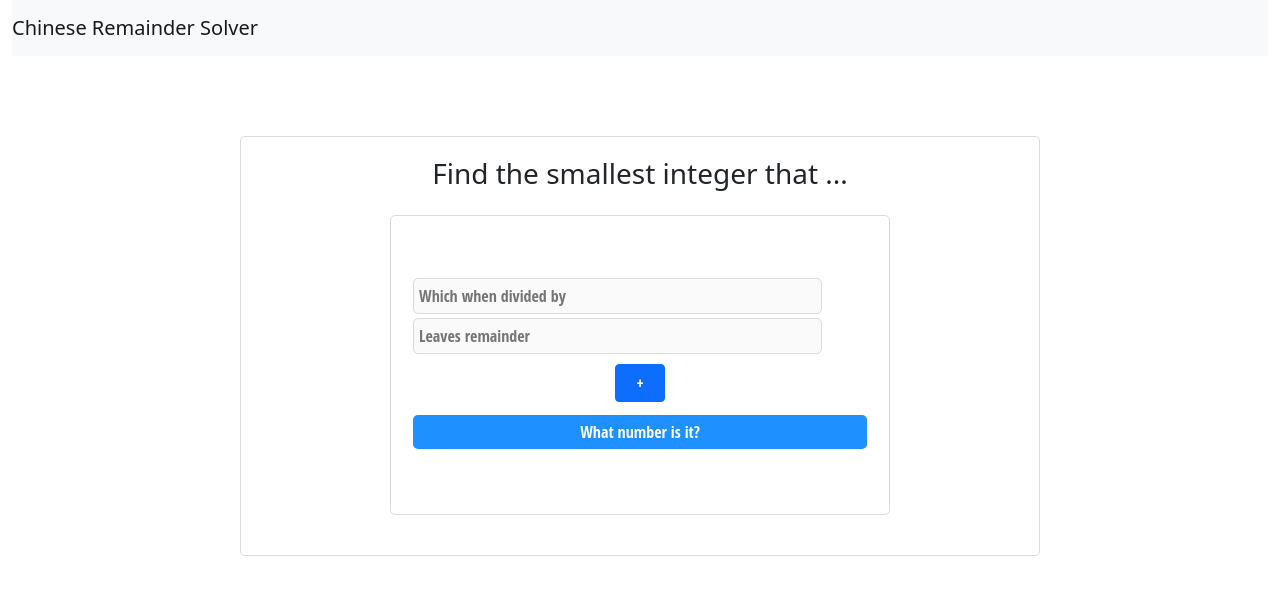
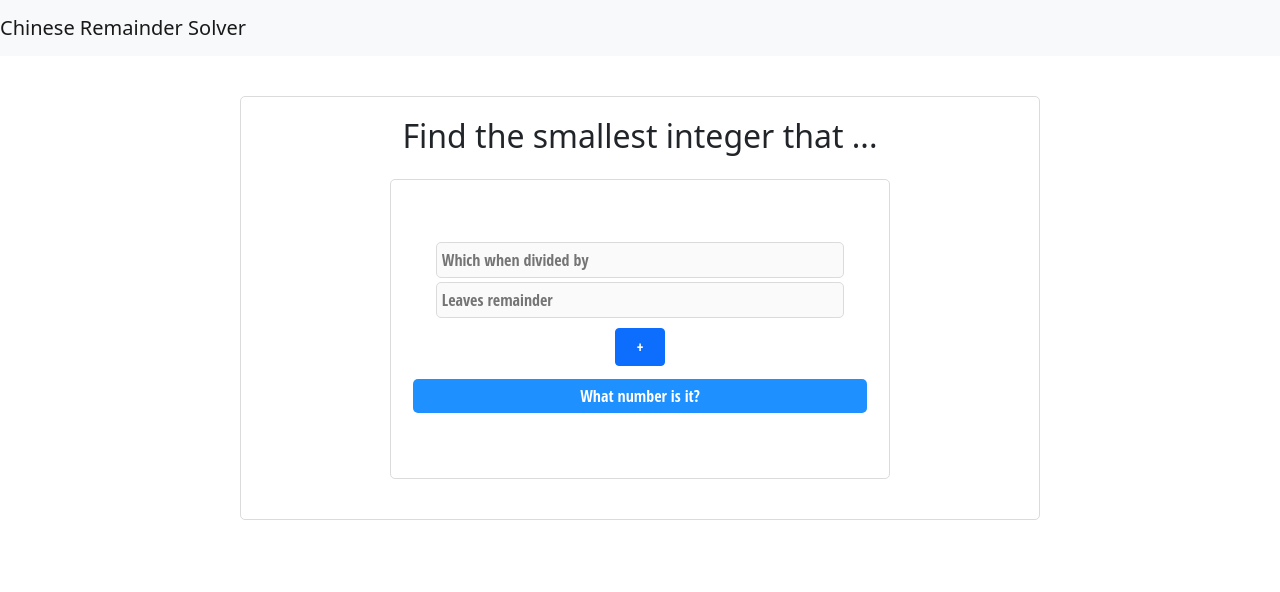
Before and after one commit to rahmahkn/React-ChineseRemainderSolver, a React (Create React App) app in the folder my-app/: page / in a window 1280 px wide. Shown: the top 592 px of the page. Built offline with nearby package versions, Linux system fonts and the light colour scheme.

Commit message:
Fixing some bugs

```diff
--- a/my-app/src/App.js
+++ b/my-app/src/App.js
@@ -5,32 +5,16 @@ import Page from './components/Page/Page'
 
 function App() {
   return (
-    // <div className="App">
-    //   <header className="App-header">
-    //     <img src={logo} className="App-logo" alt="logo" />
-    //     <p>
-    //       uyy <code>src/App.js</code> and save to reload.
-    //     </p>
-    //     <a
-    //       className="App-link"
-    //       href="https://reactjs.org"
-    //       target="_blank"
-    //       rel="noopener noreferrer"
-    //     >
-    //       Learn React
-    //     </a>
-    //   </header>
-    // </div>
-    <div className="container-fluid">
+    <div>
       <nav className="navbar navbar-light bg-light">
-        <a className="navbar-brand">Chinese Remainder Solver</a>
+        <a className="navbar-brand">
+          Chinese Remainder Solver
+        </a>
       </nav>
-
-      <Page></Page>
+      <div className="container-fluid">
+        <Page></Page>
+      </div>
     </div>
-
-
-
   );
 }
 
--- a/my-app/src/components/Form/Form.js
+++ b/my-app/src/components/Form/Form.js
@@ -1,6 +1,5 @@
 import React from 'react';
 import './form.css';
-import * as Process from '../../processing/Solve';
 
 class Form extends React.Component {
     constructor(props) {
@@ -41,13 +40,16 @@ class Form extends React.Component {
         this.setState({remainder: parseInt(event.target.value)});
     }
 
-    handleAddSubmit(event) {
-        alert('Input: ' + this.state.divider + this.state.remainder );
+    handleAddSubmit() {
         var newList = this.state.lists;
-        if (this.state.lists.indexOf([this.state.divider, this.state.remainder]) === -1) {
-            newList.push([this.state.divider, this.state.remainder]);
-            this.setState({lists: newList});
-            this.setState({divider: '', remainder: ''});
+        if (this.state.divider === '' || this.state.remainder === '') {
+            alert('Input is not completed!');
+        } else {
+            if (this.state.lists.indexOf([this.state.divider, this.state.remainder]) === -1) {
+                newList.push([this.state.divider, this.state.remainder]);
+                this.setState({lists: newList});
+                this.setState({divider: '', remainder: ''});
+            }
         }
     }
 
--- a/my-app/src/components/Form/form.css
+++ b/my-app/src/components/Form/form.css
@@ -18,9 +18,12 @@
     align-self: center;
 }
 
+form {
+    text-align: center;
+}
+
 input {
     width: 90%;
-    margin: 0 auto;
     border: 1px solid #dbdbdb;
     padding: 5px;
     margin: 2px 0;
--- a/my-app/src/components/Page/Page.js
+++ b/my-app/src/components/Page/Page.js
@@ -6,7 +6,7 @@ import * as Convert from '../../processing/Convert';
 class Page extends React.Component {
     constructor(props) {
         super(props);
-        this.state = {result: 0, showResult: false};
+        this.state = {result: '', showResult: false};
         this.alertResult = this.alertResult.bind(this);
     }
 
@@ -14,7 +14,7 @@ class Page extends React.Component {
         var solution = Convert.chineseStep(listFromForm);
         this.setState({result: solution});
 
-        if (this.state.list !== []) {
+        if (this.state.result !== '') {
             this.setState({showResult: true});
         } else {
             this.setState({showResult: false});
@@ -23,14 +23,30 @@ class Page extends React.Component {
 
     render() {
         return (
-            <div className='div-page'>
-                <h3>Find the smallest integer that ... </h3>
-                <Form alertResult={(listFromForm) => this.alertResult(listFromForm)}></Form>
-
-                <div>
-                    {this.state.showResult &&  this.state.result}
+            <div>
+                <div className='div-page'>
+                    <h2>Find the smallest integer that ... </h2>
+                    <Form alertResult={(listFromForm) => this.alertResult(listFromForm)}></Form>
                 </div>
 
+                {this.state.showResult ?
+                    <div className='div-page'>
+                        <h1>General Solution</h1>
+                        <p>In general, solution for linear congruence system is</p>
+                        <div className='general-center'>
+                            <p><b>x = a<sub>1</sub>M<sub>1</sub>y<sub>1</sub> +
+                                a<sub>2</sub>M<sub>2</sub>y<sub>2</sub> +
+                                a<sub>3</sub>M<sub>3</sub>y<sub>3</sub> + ... +
+                                a<sub>n</sub>M<sub>n</sub>y<sub>n</sub>
+                            </b></p>
+
+                            <p>with:</p>
+                            <p>M<sub>k</sub> is multiplication of all modulus, except m<sub>k</sub></p>
+                            <p>y<sub>k</sub> is inversion of M<sub>k</sub> in modulus m<sub>k</sub></p>
+                        </div>
+                        {this.state.result}
+                    </div>
+                : ''}
             </div>
         )
     }
--- a/my-app/src/components/Page/page.css
+++ b/my-app/src/components/Page/page.css
@@ -8,11 +8,11 @@
     border: 1px solid #dbdbdb;
     border-radius: 5px;
     padding: 20px;
-    margin-top: 10vh;
+    margin-top: 5vh;
     background-color: white;
 }
 
-h3 {
+h2 {
     text-align: center;
 }
 
@@ -20,3 +20,7 @@ h3 {
     margin: 0 auto;
     width: 500px !important;
 }
+
+.general-center {
+    text-align: center;
+}
--- a/my-app/src/processing/Convert.js
+++ b/my-app/src/processing/Convert.js
@@ -7,18 +7,18 @@ export function chineseStep(list_of_n_r) {
     const array_y = Solve.chineseLists(list_of_n_r).arr_y;
     const array_M = Solve.chineseLists(list_of_n_r).arr_M;
 
-    var steps = '<div><h1>Linear Congruence System</h1>';
+    var steps = '<br><h1>Problem Solution</h1><h3>Linear Congruence System</h3>';
 
     var count = 1;
     for (let n_r of list_of_n_r) {
-        steps += ('<p>x ≡ ' + n_r[1] + ' (mod ' + n_r[0] + '); a<sub>'+count+'</sub> = ' + n_r[1] + '</p>');
+        steps += ('<p>x ≡ ' + n_r[1] + ' (mod ' + n_r[0] + '); a<sub>'+count+'</sub> = ' + n_r[1] + '; m<sub>'+count+'</sub> = ' + n_r[0] +'</p>');
         count++;
     }
 
-    steps += '<h1>Calculate m</h1>';
+    steps += '<br><h3>Calculate m</h3>';
     steps += ('<p>m = '+howCalculated(list_of_n_r, "M", count-1)+' = '+m+'</p>');
 
-    steps += '<h1>Calculate M</h1>';
+    steps += '<br><h3>Calculate M</h3>';
     count = 1;
     for (let M of array_M) {
         steps += ('<p>M<sub>'+count+'</sub> = '+howCalculated(list_of_n_r, "M", count-1)+' = '+M+'</p>');
@@ -26,13 +26,13 @@ export function chineseStep(list_of_n_r) {
     }
 
     count = 1;
-    steps += '<h1>Calculate y</h1>';
+    steps += '<br><h3>Calculate y</h3>';
     for (let y of array_y) {
         steps += ('<p>y<sub>'+count+'</sub> = '+y+' because '+array_M[count-1]+' · '+y+' ≡ 1 (mod '+list_of_n_r[count-1][0]+')</p>');
         count++;
     }
 
-    steps += '<h1>Result</h1><p>x = ';
+    steps += '<br><h3>Result</h3><p>x = ';
     for (var i=0; i<list_of_n_r.length; i++) {
         steps += list_of_n_r[i][1] + ' · ' + array_M[i] + ' · ' + array_y[i];
 
```
